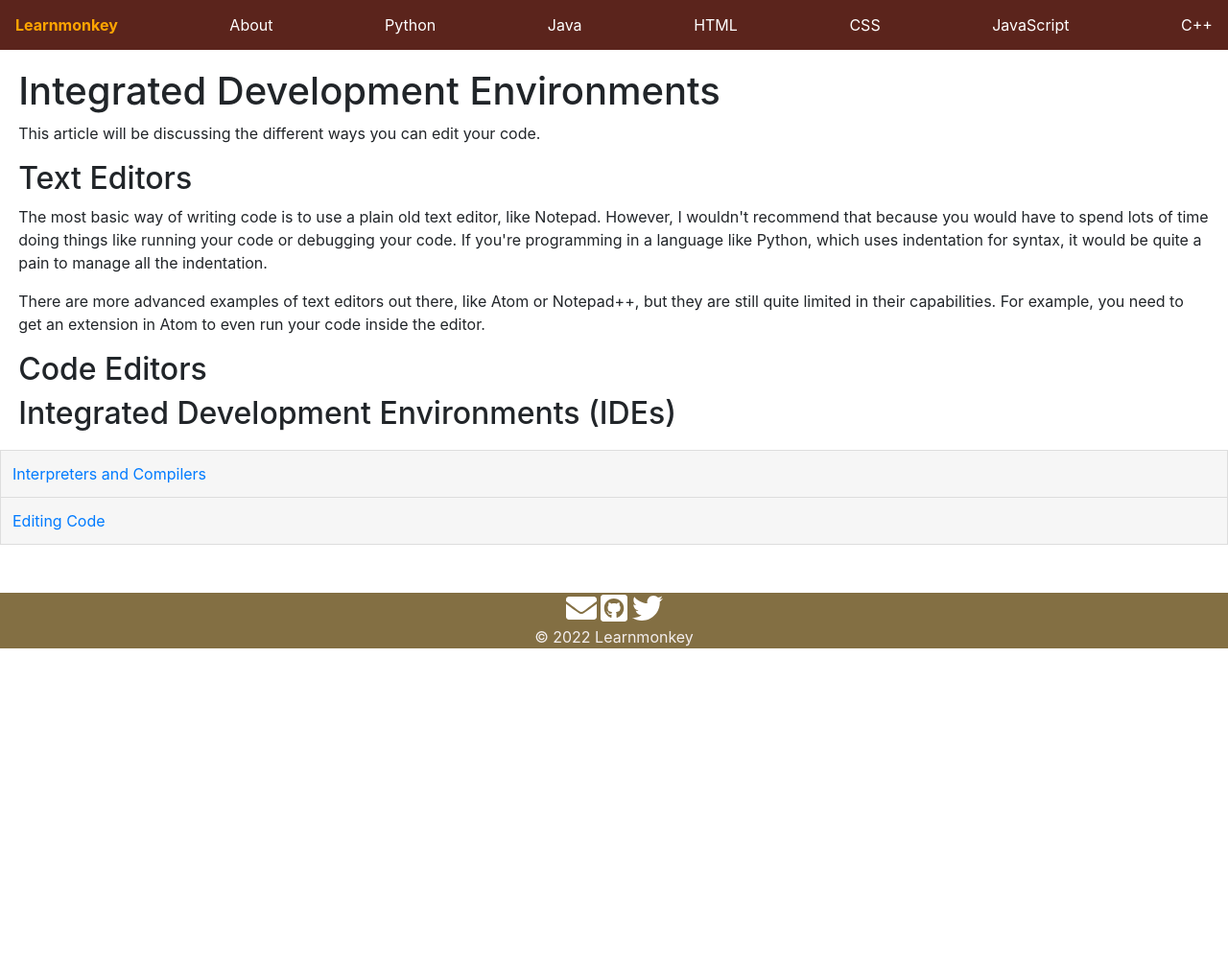
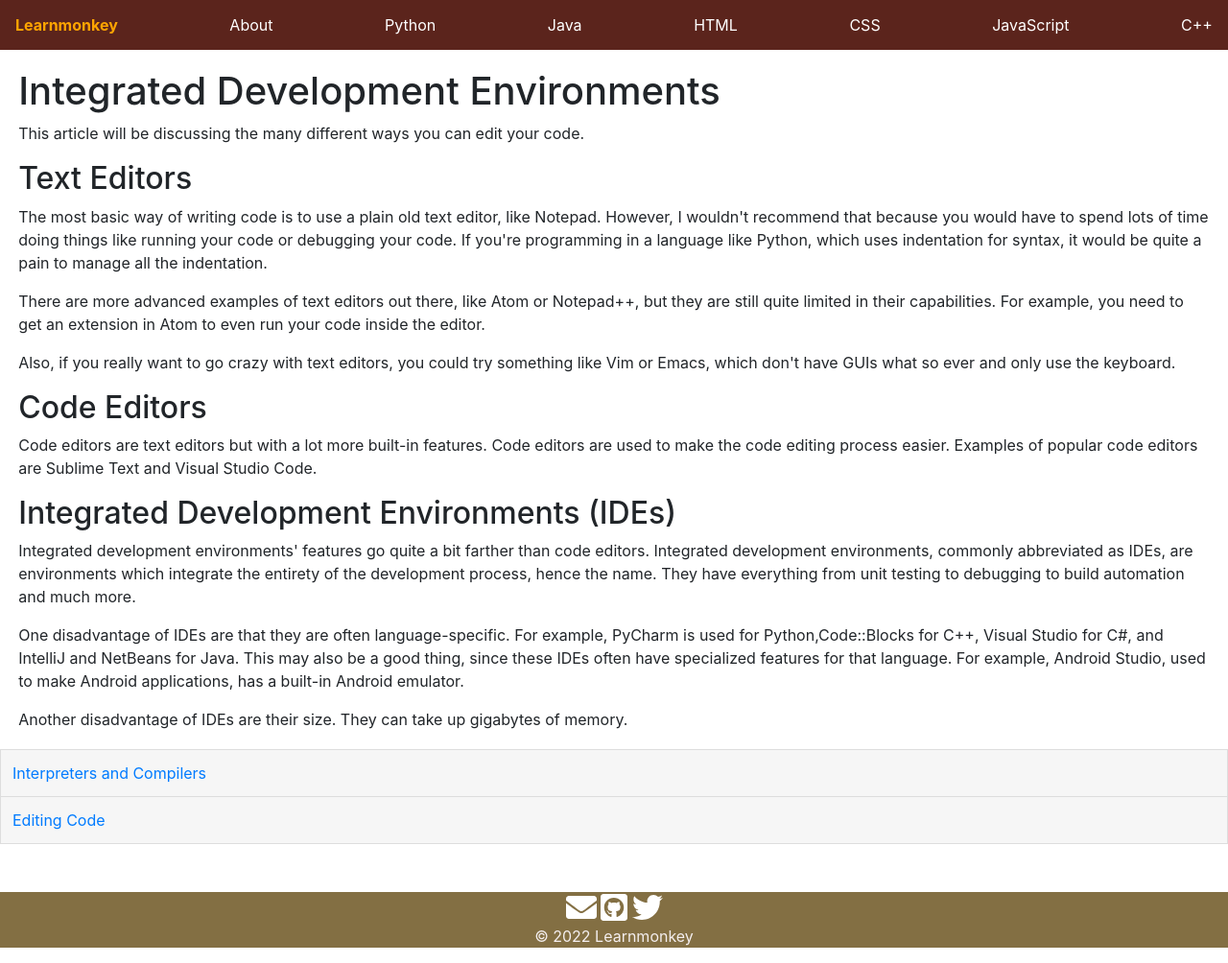
Before and after one commit to learnmonkey/learnmonkey.github.io, a Jekyll site: the page built from programming/articles/editing-code.html, in a window 1280 px wide and 1004 px high. Shown: the whole window at 96% size. Built offline with Jekyll 4.4.1, drawn with Linux system fonts in a browser that asks for light colours.

Commit message:
add stuff to editing code article

```diff
--- a/programming/articles/editing-code.html
+++ b/programming/articles/editing-code.html
@@ -5,18 +5,23 @@
 ---
 
 <h1>Integrated Development Environments</h1>
-<p>This article will be discussing the different ways you can edit your code.</p>
+<p>This article will be discussing the many different ways you can edit your code.</p>
 
 <section>
     <h2>Text Editors</h2>
     <p>The most basic way of writing code is to use a plain old text editor, like Notepad. However, I wouldn't recommend that because you would have to spend lots of time doing things like running your code or debugging your code. If you're programming in a language like Python, which uses indentation for syntax, it would be quite a pain to manage all the indentation.</p>
     <p>There are more advanced examples of text editors out there, like Atom or Notepad++, but they are still quite limited in their capabilities. For example, you need to get an extension in Atom to even run your code inside the editor.</p>
+    <p>Also, if you really want to go crazy with text editors, you could try something like Vim or Emacs, which don't have GUIs what so ever and only use the keyboard.</p>
 </section>
 
 <section>
     <h2>Code Editors</h2>
+    <p>Code editors are text editors but with a lot more built-in features. Code editors are used to make the code editing process easier. Examples of popular code editors are Sublime Text and Visual Studio Code.</p>
 </section>
 
 <section>
     <h2>Integrated Development Environments (IDEs)</h2>
+    <p>Integrated development environments' features go quite a bit farther than code editors. Integrated development environments, commonly abbreviated as IDEs, are environments which integrate the entirety of the development process, hence the name. They have everything from unit testing to debugging to build automation and much more.</p>
+    <p>One disadvantage of IDEs are that they are often language-specific. For example, PyCharm is used for Python,Code::Blocks for C++, Visual Studio for C#, and IntelliJ and NetBeans for Java. This may also be a good thing, since these IDEs often have specialized features for that language. For example, Android Studio, used to make Android applications, has a built-in Android emulator.</p>
+    <p>Another disadvantage of IDEs are their size. They can take up gigabytes of memory.</p>
 </section>
```
